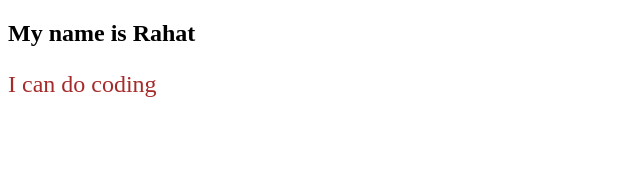
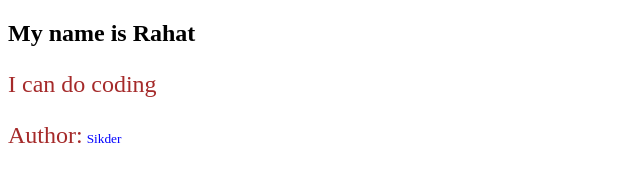
Before and after one commit to rahatsikz/git-module, a plain HTML site: page index.html in a window 1280 px wide. Shown: the whole page, without its empty margins (0-640 px from the left). Drawn offline with Linux system fonts and the light colour scheme.

Commit message:
second commit

```diff
--- a/css/style.css
+++ b/css/style.css
@@ -2,3 +2,9 @@ p {
   font-size: 1.5rem;
   color: brown;
 }
+small {
+  color: blue;
+}
+#test {
+  display: inline;
+}
--- a/index.html
+++ b/index.html
@@ -10,5 +10,7 @@
   <body>
     <h2>My name is Rahat</h2>
     <p>I can do coding</p>
+    <p id="test">Author:</p>
+    <small>Sikder</small>
   </body>
 </html>
```
